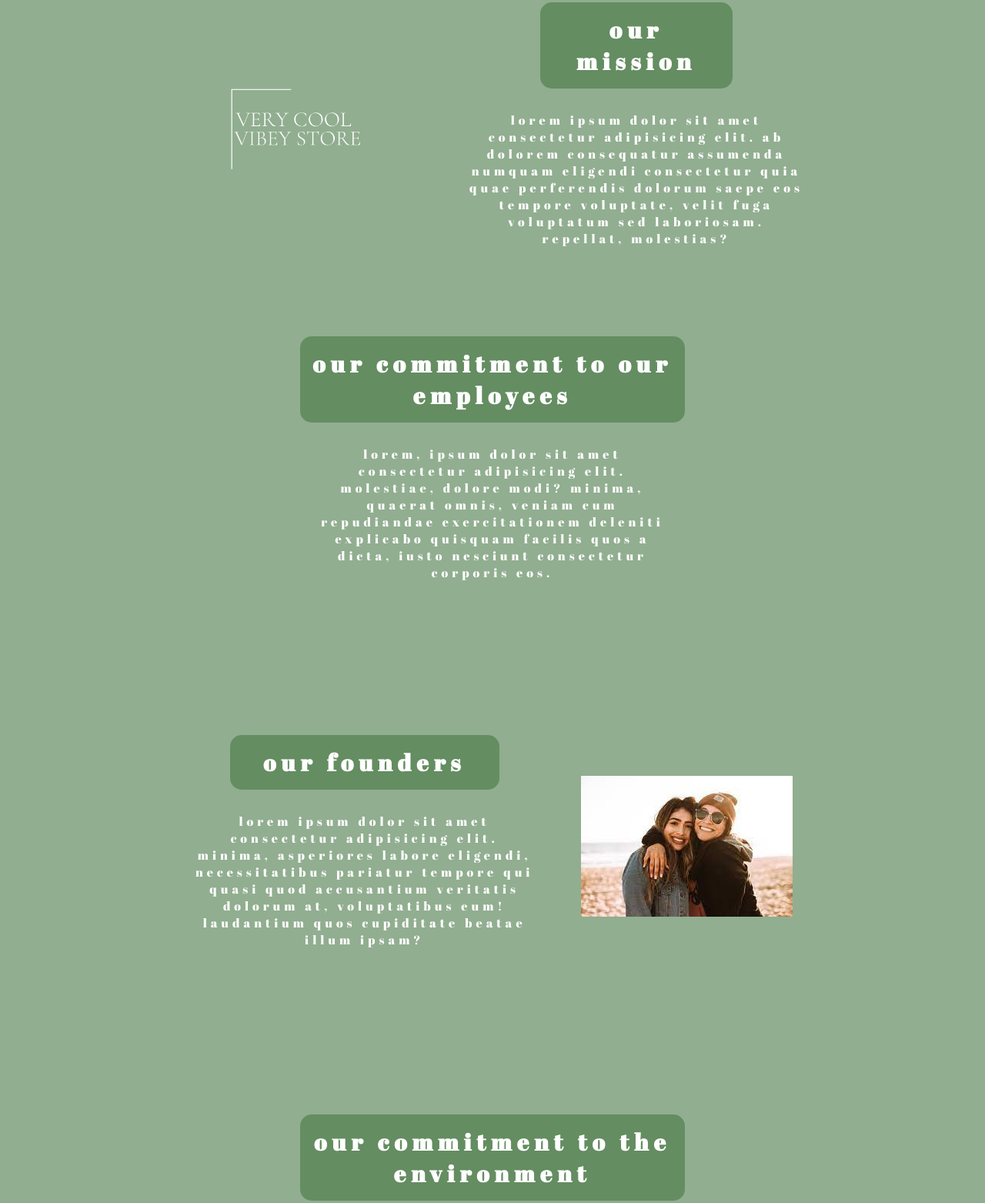
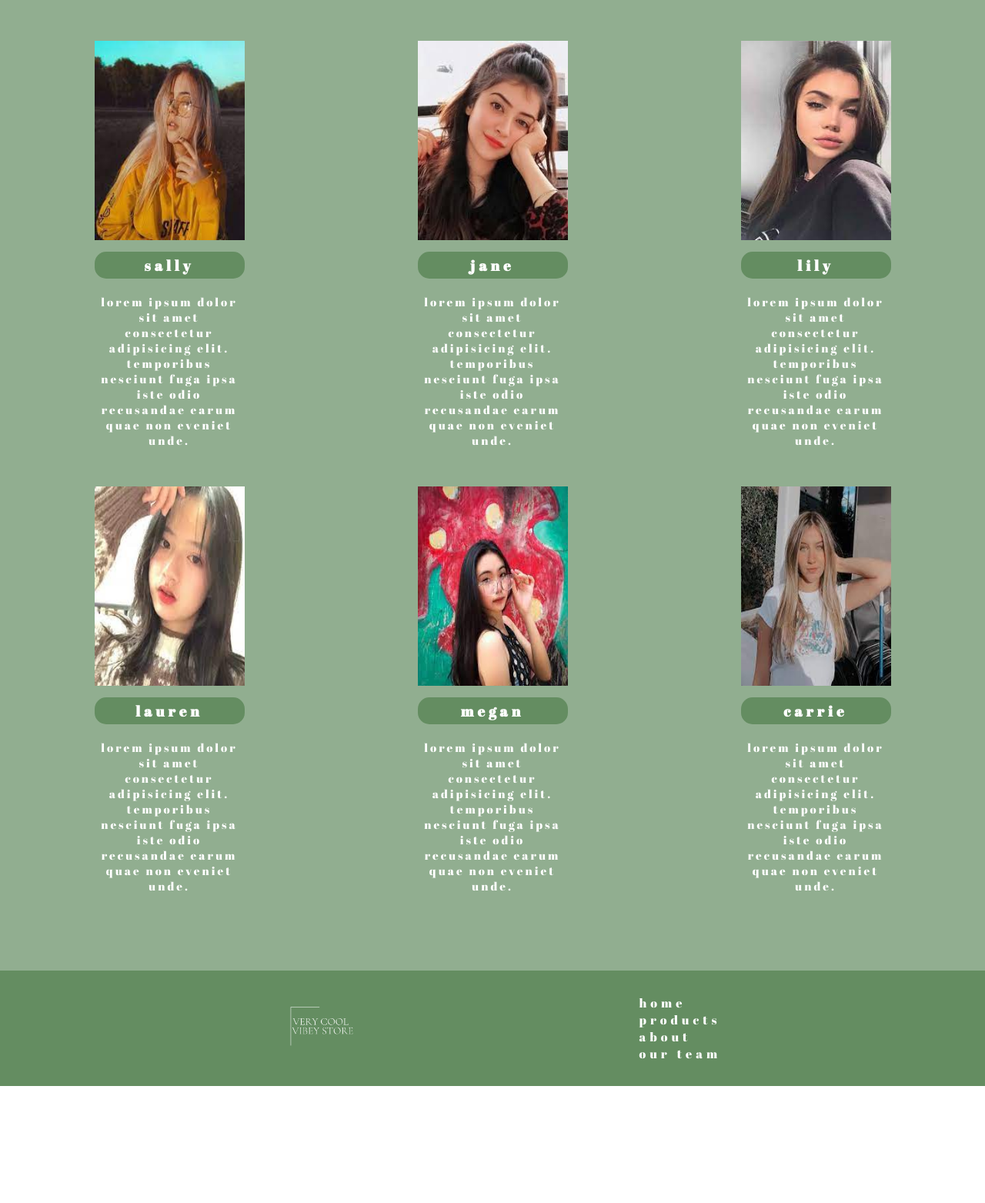
Before and after one commit to n215-lilywebe/homework-nine, a website with bundled scripts: page index.html in a window 1280 px wide. Shown: the part 297-1860 px from the top of the page at 77% size. After the commit the page ends 1708 px from the top, so only its background shows below. Built offline with nearby package versions, Linux system fonts and the light colour scheme.

Commit message:
finished our team

```diff
--- a/index.html
+++ b/index.html
@@ -22,47 +22,48 @@
     </nav>
 
     <div id="app">
-
         <div class="hero-other">
-            <h1>a little about us</h1>
+            <h1>meet the fam!</h1>
         </div>
         <div class="content">
-            <div class="mission">
-                <div class="mission-img">
-                    <img src="images/logo.png" alt="">
+            <div class="products">
+                <div class="product">
+                    <img src="images/sally.jpg" alt="">
+                    <h3>sally</h3>
+                    <p>Lorem ipsum dolor sit amet consectetur adipisicing elit. Temporibus nesciunt fuga ipsa iste odio
+                        recusandae earum quae non eveniet unde.</p>
                 </div>
-                <div class="mission-text">
-                    <h3>our mission</h3>
-                    <p>Lorem ipsum dolor sit amet consectetur adipisicing elit. Ab dolorem consequatur assumenda numquam
-                        eligendi consectetur quia quae perferendis dolorum saepe eos tempore voluptate, velit fuga
-                        voluptatum sed laboriosam. Repellat, molestias?</p>
+                <div class="product">
+                    <img src="images/megan.jpg" alt="">
+                    <h3>jane</h3>
+                    <p>Lorem ipsum dolor sit amet consectetur adipisicing elit. Temporibus nesciunt fuga ipsa iste odio
+                        recusandae earum quae non eveniet unde.</p>
+                </div>
+                <div class="product">
+                    <img src="images/lily.jpg" alt="">
+                    <h3>lily</h3>
+                    <p>Lorem ipsum dolor sit amet consectetur adipisicing elit. Temporibus nesciunt fuga ipsa iste odio
+                        recusandae earum quae non eveniet unde.</p>
+                </div>
+                <div class="product">
+                    <img src="images/lauren.jpg" alt="">
+                    <h3>lauren</h3>
+                    <p>Lorem ipsum dolor sit amet consectetur adipisicing elit. Temporibus nesciunt fuga ipsa iste odio
+                        recusandae earum quae non eveniet unde.</p>
+                </div>
+                <div class="product">
+                    <img src="images/jane.jpg" alt="">
+                    <h3>megan</h3>
+                    <p>Lorem ipsum dolor sit amet consectetur adipisicing elit. Temporibus nesciunt fuga ipsa iste odio
+                        recusandae earum quae non eveniet unde.</p>
+                </div>
+                <div class="product">
+                    <img src="images/carrie.jpg" alt="">
+                    <h3>carrie</h3>
+                    <p>Lorem ipsum dolor sit amet consectetur adipisicing elit. Temporibus nesciunt fuga ipsa iste odio
+                        recusandae earum quae non eveniet unde.</p>
                 </div>
             </div>
-            <div class="commitment">
-                <h3>our commitment to our employees</h3>
-                <p>Lorem, ipsum dolor sit amet consectetur adipisicing elit. Molestiae, dolore modi? Minima, quaerat
-                    omnis, veniam cum repudiandae exercitationem deleniti explicabo quisquam facilis quos a dicta, iusto
-                    nesciunt consectetur corporis eos.</p>
-            </div>
-            <div class="our-founders">
-                <div class="founders-bio">
-                    <h3>our founders</h3>
-                    <p>Lorem ipsum dolor sit amet consectetur adipisicing elit. Minima, asperiores labore eligendi,
-                        necessitatibus pariatur tempore qui quasi quod accusantium veritatis dolorum at, voluptatibus
-                        eum! Laudantium quos cupiditate beatae illum ipsam?</p>
-                </div>
-                <div class="founders-img">
-                    <img src="images/founders.jpg" alt="">
-                </div>
-            </div>
-            <div class="commitment">
-                <h3>our commitment to the environment</h3>
-                <p>Lorem, ipsum dolor sit amet consectetur adipisicing elit. Molestiae, dolore modi? Minima, quaerat
-                    omnis, veniam cum repudiandae exercitationem deleniti explicabo quisquam facilis quos a dicta, iusto
-                    nesciunt consectetur corporis eos.</p>
-            </div>
-
-
         </div>
     </div>
     <footer>
--- a/model/model.js
+++ b/model/model.js
@@ -134,7 +134,49 @@ var productsContent = `        <div class="hero-other">
     <p>Lorem ipsum dolor sit amet consectetur adipisicing elit. Tenetur, repellat.</p>
 </div>
 </div>`;
-var ourteamContent = '<h1>contact</h1>';
+var ourteamContent = `<div class="hero-other">
+<h1>meet the fam!</h1>
+</div>
+<div class="content">
+<div class="products">
+    <div class="product">
+        <img src="images/sally.jpg" alt="">
+        <h3>sally</h3>
+        <p>Lorem ipsum dolor sit amet consectetur adipisicing elit. Temporibus nesciunt fuga ipsa iste odio
+            recusandae earum quae non eveniet unde.</p>
+    </div>
+    <div class="product">
+        <img src="images/megan.jpg" alt="">
+        <h3>jane</h3>
+        <p>Lorem ipsum dolor sit amet consectetur adipisicing elit. Temporibus nesciunt fuga ipsa iste odio
+            recusandae earum quae non eveniet unde.</p>
+    </div>
+    <div class="product">
+        <img src="images/lily.jpg" alt="">
+        <h3>lily</h3>
+        <p>Lorem ipsum dolor sit amet consectetur adipisicing elit. Temporibus nesciunt fuga ipsa iste odio
+            recusandae earum quae non eveniet unde.</p>
+    </div>
+    <div class="product">
+        <img src="images/lauren.jpg" alt="">
+        <h3>lauren</h3>
+        <p>Lorem ipsum dolor sit amet consectetur adipisicing elit. Temporibus nesciunt fuga ipsa iste odio
+            recusandae earum quae non eveniet unde.</p>
+    </div>
+    <div class="product">
+        <img src="images/jane.jpg" alt="">
+        <h3>megan</h3>
+        <p>Lorem ipsum dolor sit amet consectetur adipisicing elit. Temporibus nesciunt fuga ipsa iste odio
+            recusandae earum quae non eveniet unde.</p>
+    </div>
+    <div class="product">
+        <img src="images/carrie.jpg" alt="">
+        <h3>carrie</h3>
+        <p>Lorem ipsum dolor sit amet consectetur adipisicing elit. Temporibus nesciunt fuga ipsa iste odio
+            recusandae earum quae non eveniet unde.</p>
+    </div>
+</div>
+</div>`;
 
 
 export function modelPageName(pgName) {
```
Also changed, not shown: images/carrie.jpg (added), images/jane.jpg (added), images/lauren.jpg (added), images/lily.jpg (added), images/megan.jpg (added), images/sally.jpg (added).
